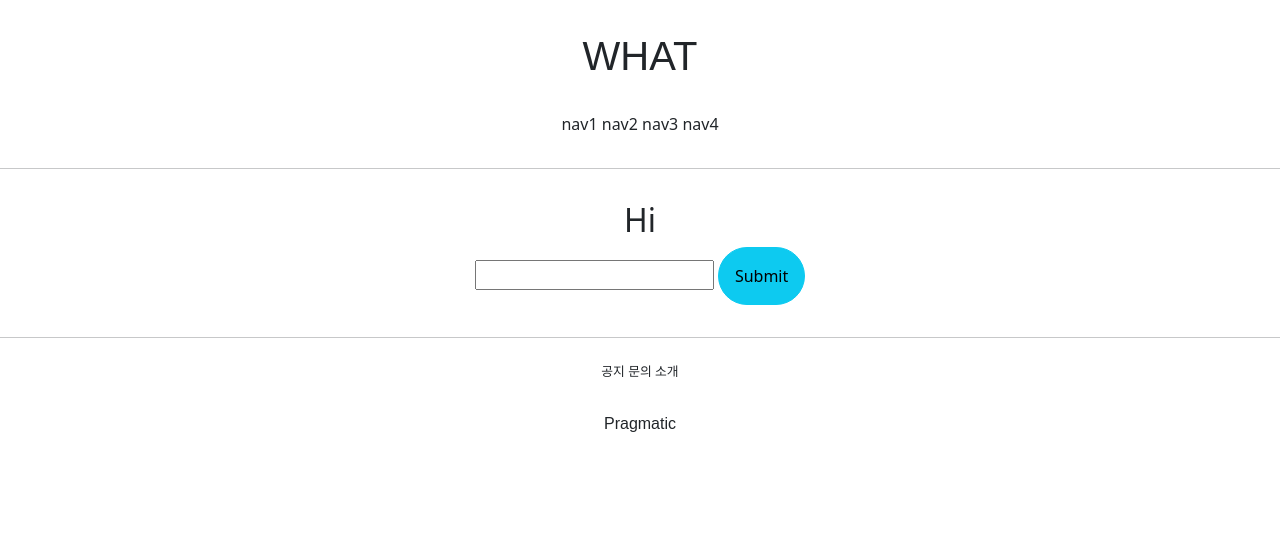
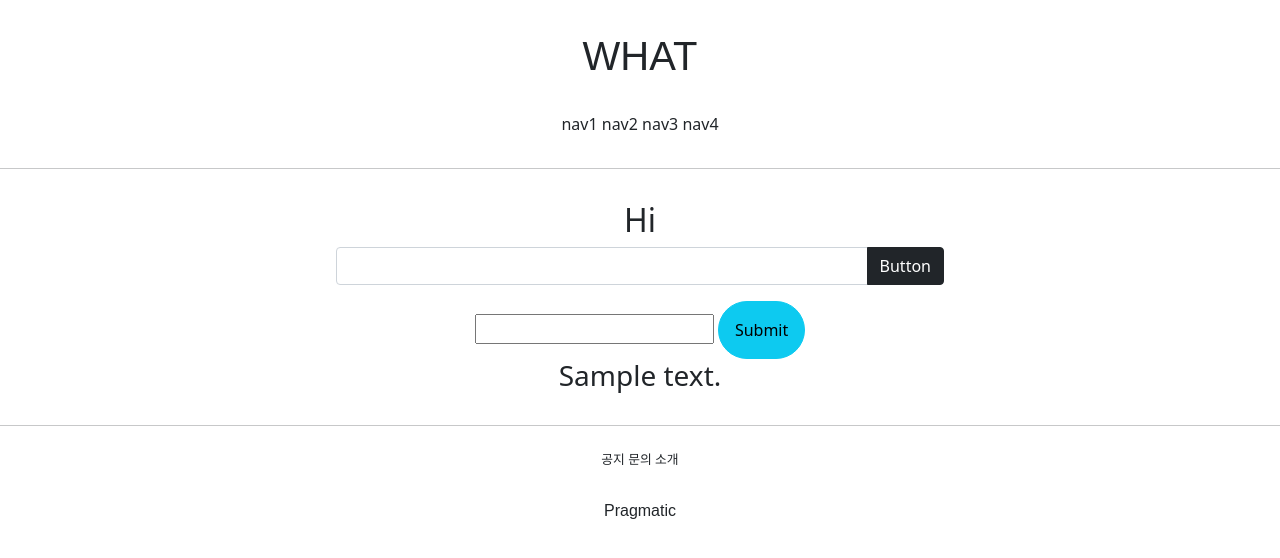
Before and after one commit to ha-yun/GSWEB2, a Django app: page /accounts/ha_world/ in a window 1280 px wide. Shown: the top 558 px of the page. Run offline with Django 3.2, Linux system fonts and the light colour scheme; tables that the repository leaves empty hold one stand-in row (values such as "Sample post"); parts of the project's set-up code (start-up, migrations or seed data) failed here and were passed over; some web fonts are replaced.

Commit message:
2021/07/12 gsweb2! class commit 1 : httpresponseredirect

```diff
--- a/accountapp/templates/accountapp/ha_world.html
+++ b/accountapp/templates/accountapp/ha_world.html
@@ -6,11 +6,22 @@
     <h2>Hi</h2>
     <form action="/accounts/ha_world/"method="post">
         {% csrf_token %}
+        <div class="input-group mb-3 w-50 m-auto">
+            <input type="text" class="form-control"
+                name="hello_world_input">
+            <button class="btn btn-dark" type="submit">
+                Button
+            </button>
+        </div>
+
+
         <input type="text" name="hello_world_input">
         <input class="btn btn-info rounded-pill px-3 py-3" type="submit">
     </form>
-    {% if hello_world_output %}
-    <h3>{{ hello_world_output.text }}</h3>
+    {% if hello_world_list %}
+        {% for hello_world in hello_world_list %}
+            <h3>{{ hello_world.text }}</h3>
+        {% endfor %}
     {% endif %}
     </div>
 
--- a/accountapp/views.py
+++ b/accountapp/views.py
@@ -1,7 +1,9 @@
-from django.http import HttpResponse
+from django.http import HttpResponse, HttpResponseRedirect
 from django.shortcuts import render
 
 # Create your views here.
+from django.urls import reverse
+
 from accountapp.models import HelloWorld
 
 
@@ -11,6 +13,9 @@ def ha_world(request):
         new_hello_world = HelloWorld()
         new_hello_world.text = temp
         new_hello_world.save()
-        return render(request, 'accountapp/ha_world.html',context={'hello_world_output':new_hello_world})
+
+        return HttpResponseRedirect(reverse('accountapp:ha_world'))
+
     else:
-        return render(request, 'accountapp/ha_world.html',context={'text':'GET METHOD!'})
+        hello_world_list = HelloWorld.objects.all()
+        return render(request, 'accountapp/ha_world.html',context={'hello_world_list':hello_world_list})
```
